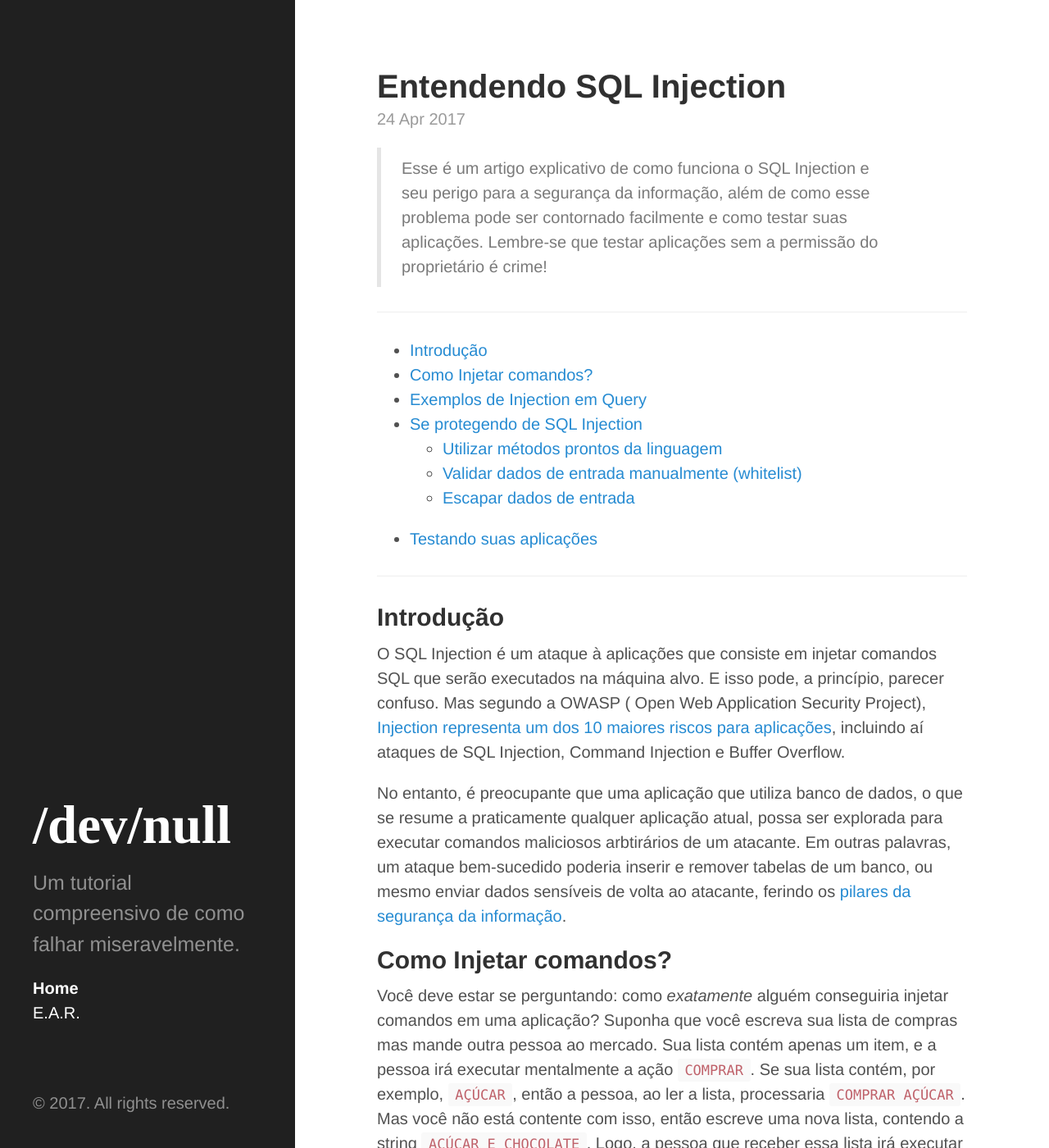
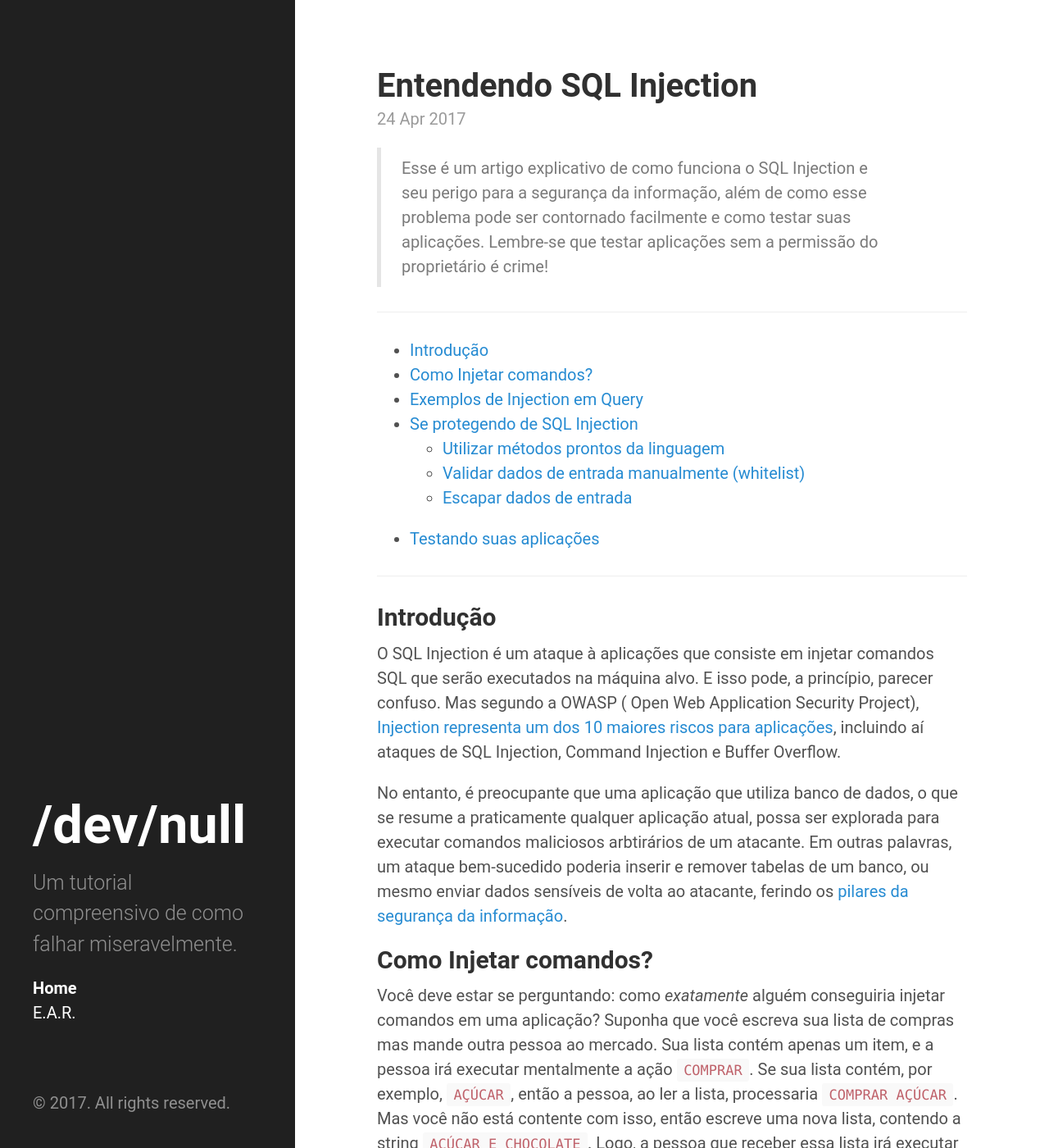
Before and after one commit to bvanelli/bvanelli.github.io, a Jekyll site: the page built from index.html, in a window 1280 px wide and 1400 px high. Shown: the whole window at 82% size. Built offline with Jekyll 4.4.1, drawn with Linux system fonts in a browser that asks for light colours; nearby versions of some CDN libraries; formulas are drawn with MathJax 3; the list of posts is cut into pages by our own code.

Commit message:
Changed HTML font to Roboto

```diff
--- a/public/css/hyde.css
+++ b/public/css/hyde.css
@@ -32,7 +32,7 @@
  */
 
 html {
-  font-family: "PT Sans", Helvetica, Arial, sans-serif;
+  font-family: "Roboto", "PT Sans", Helvetica, Arial, sans-serif;
 }
 @media (min-width: 48rem) {
   html {
@@ -79,7 +79,7 @@ html {
 .sidebar-about h1 {
   color: #fff;
 #  margin-top: 5rem;
-  font-family: serif;
+  font-family: "Roboto", serif;
   font-size: 3.25rem;
 }
 
```
